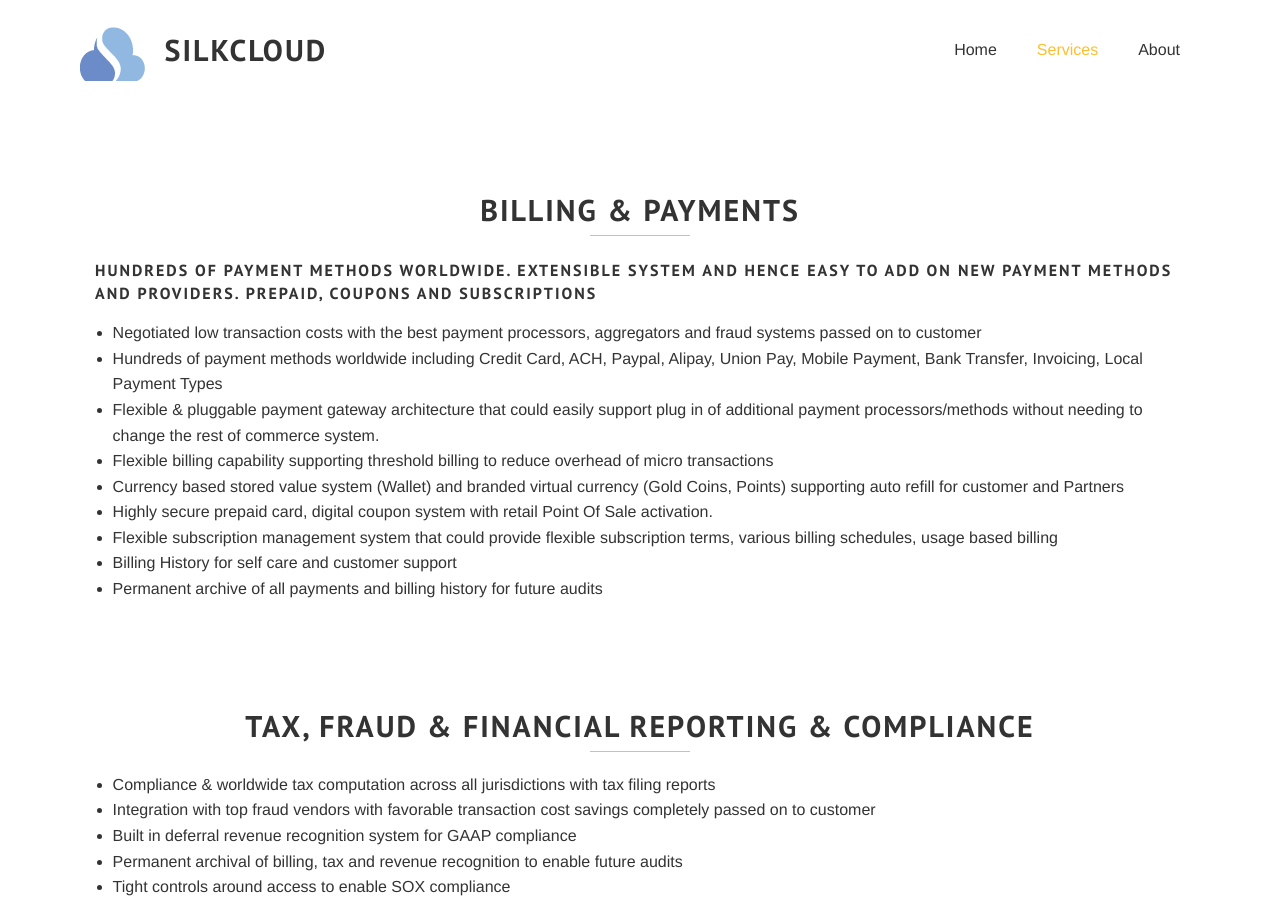
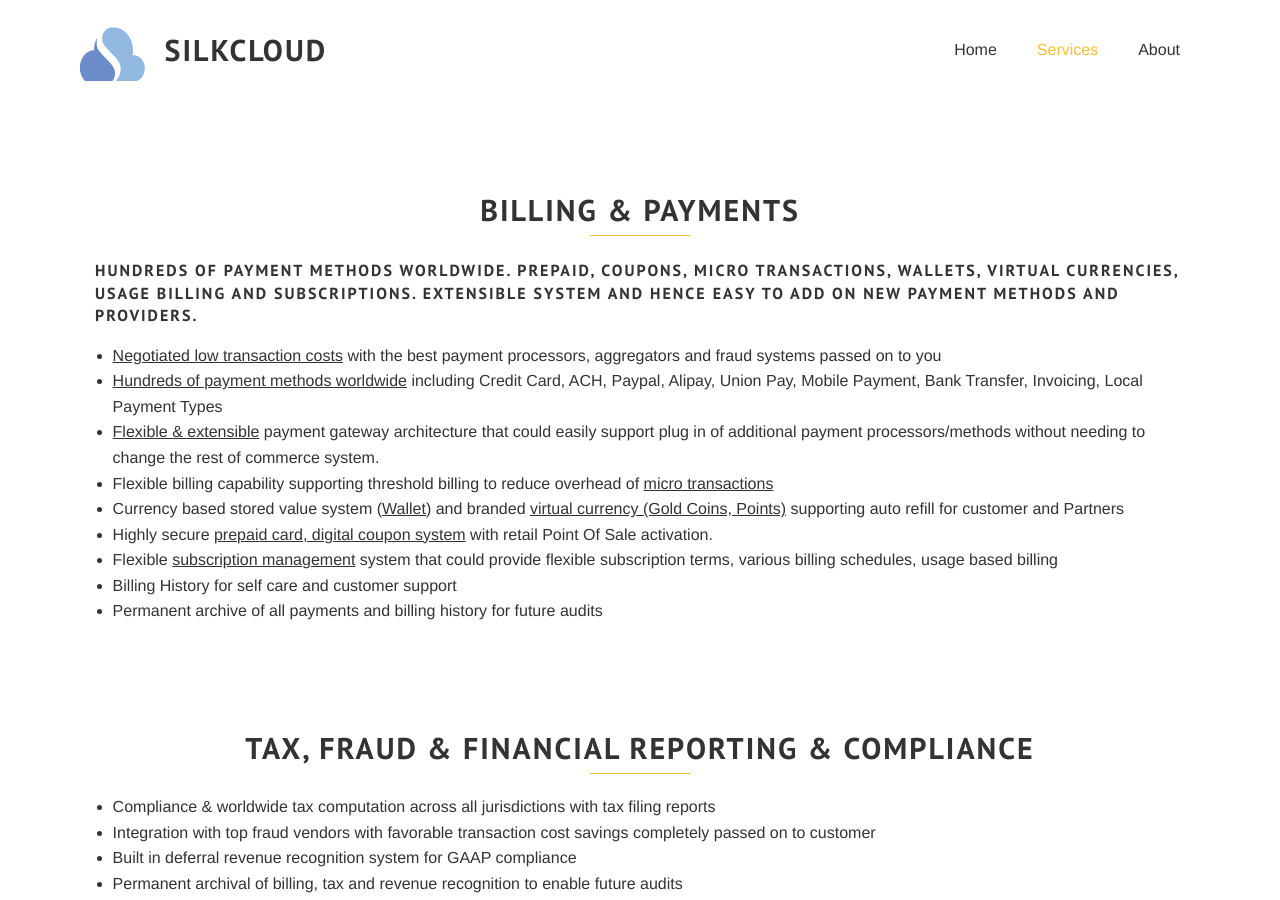
Before and after one commit to jrgallelli/jrgallelli.github.io, a Jekyll site: the page built from services.html, in a window 1280 px wide and 900 px high, scrolled down 2851 px. Built offline with Jekyll 4.4.1, drawn with Linux system fonts in a browser that asks for light colours; some web fonts are replaced; Markdown is read by kramdown in place of the engine named in the settings.

Commit message:
Update services.html

```diff
--- a/services.html
+++ b/services.html
@@ -133,15 +133,15 @@ section_id: services
   <div class='spacing'></div>
   <div class='row'>
     <div class='medium-12 large-12 columns'>
-<H4>Hundreds of payment methods worldwide. Extensible system and hence easy to add on new payment methods and providers. Prepaid, Coupons and Subscriptions </H4>
+<H4>Hundreds of payment methods worldwide. Prepaid, Coupons, Micro Transactions, Wallets, Virtual Currencies, Usage Billing and Subscriptions. Extensible system and hence easy to add on new payment methods and providers. </H4>
 <ul>
-<li>Negotiated low transaction costs with the best payment processors, aggregators and fraud systems passed on to customer</li>
-<li>Hundreds of payment methods worldwide including Credit Card, ACH, Paypal, Alipay, Union Pay, Mobile Payment, Bank Transfer, Invoicing, Local Payment Types</li>
-<li>Flexible & pluggable payment gateway architecture that could easily support plug in of additional payment processors/methods without needing to change the rest of commerce system.</li>
-<li>Flexible billing capability supporting threshold billing to reduce overhead of micro transactions</li>
-<li>Currency based stored value system (Wallet) and branded virtual currency (Gold Coins, Points) supporting auto refill for customer and Partners</li>
-<li>Highly secure prepaid card, digital coupon system with retail Point Of Sale activation.</li>
-<li>Flexible subscription management system that could provide flexible subscription terms, various billing schedules, usage based billing</li>
+<li><u>Negotiated low transaction costs</u> with the best payment processors, aggregators and fraud systems passed on to you</li>
+<li><u>Hundreds of payment methods worldwide</u> including Credit Card, ACH, Paypal, Alipay, Union Pay, Mobile Payment, Bank Transfer, Invoicing, Local Payment Types</li>
+<li><u>Flexible & extensible</u> payment gateway architecture that could easily support plug in of additional payment processors/methods without needing to change the rest of commerce system.</li>
+<li>Flexible billing capability supporting threshold billing to reduce overhead of <u>micro transactions</u></li>
+<li>Currency based stored value system (<u>Wallet</u>) and branded <u>virtual currency (Gold Coins, Points)</u> supporting auto refill for customer and Partners</li>
+<li>Highly secure <u>prepaid card, digital coupon system</u> with retail Point Of Sale activation.</li>
+<li>Flexible <u>subscription management</u> system that could provide flexible subscription terms, various billing schedules, usage based billing</li>
 <li>Billing History for self care and customer support</li>
 <li>Permanent archive of all payments and billing history for future audits</li>
 </ul>
```
